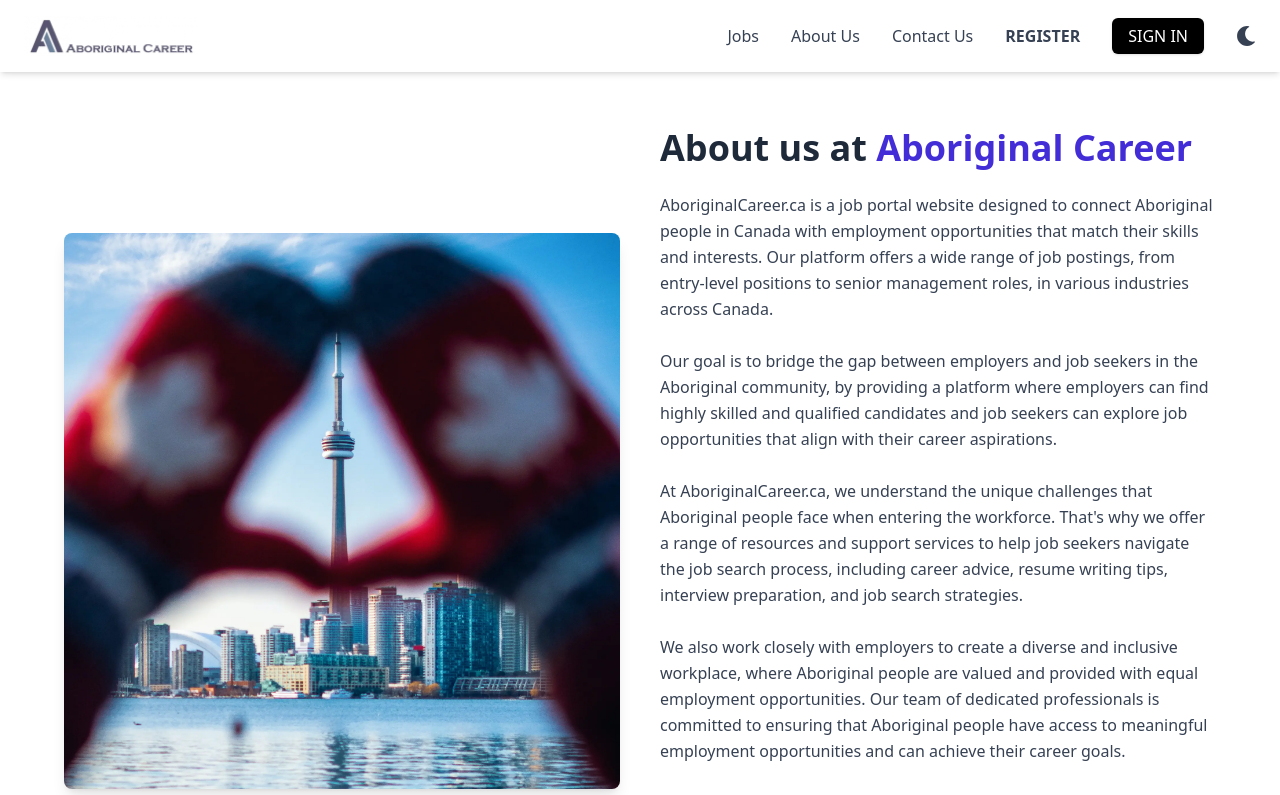
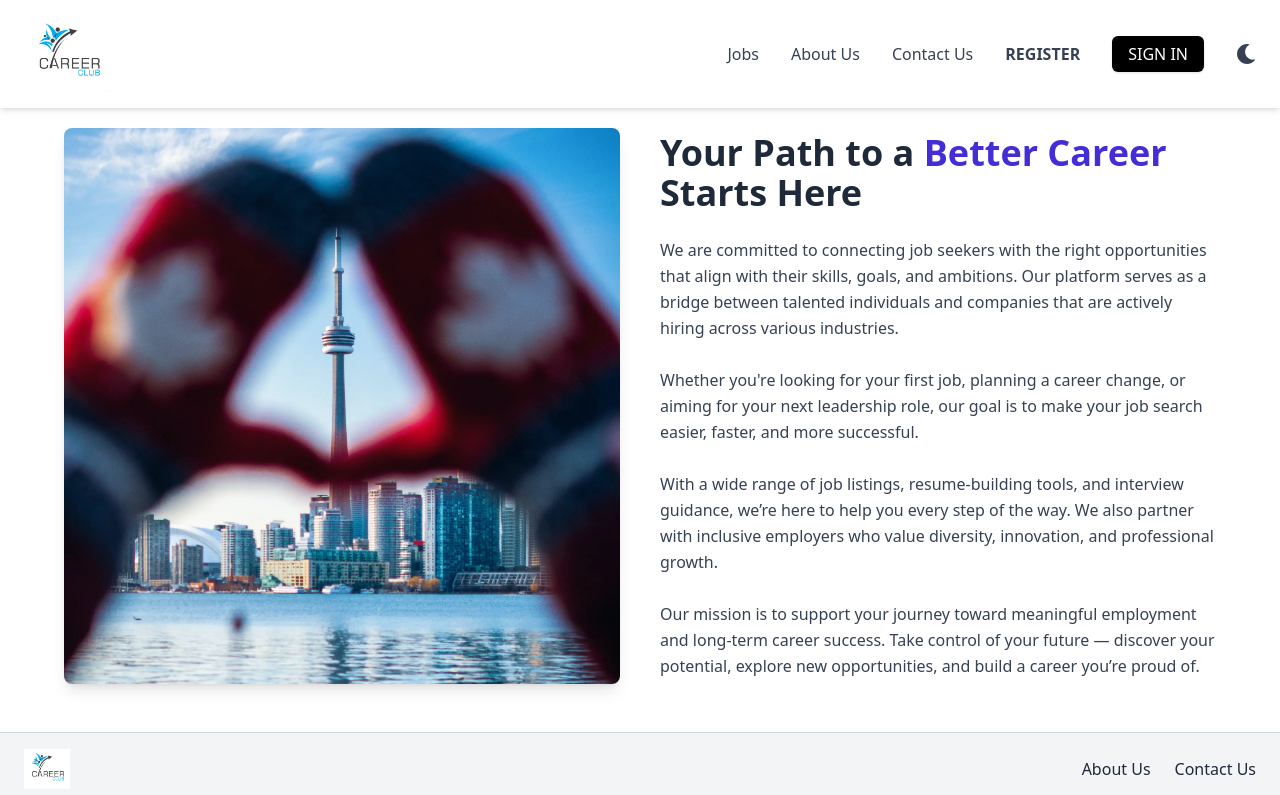
Before and after one commit to Shubham-juris/abnormalcareer, a React (Vite) app in the folder abnormal/: page /about in a window 1280 px wide. Shown: the top 795 px of the page. Built offline with nearby package versions, Linux system fonts and the light colour scheme.

Commit message:
here the updated logo

```diff
--- a/abnormal/src/About/About.jsx
+++ b/abnormal/src/About/About.jsx
@@ -1,6 +1,5 @@
-
 import React, { useEffect } from "react";
-import aboutImg from "../assets/about.webp"; // Add your image here
+import aboutImg from "../assets/about.webp"; // Make sure the path is correct
 
 const About = () => {
   useEffect(() => {
@@ -13,24 +12,22 @@
 
         {/* Left Image */}
         <div>
-          <img src={aboutImg} alt="About Aboriginal Career" className="rounded-lg shadow-lg" />
+          <img src={aboutImg} alt="About Us" className="rounded-lg shadow-lg" />
         </div>
 
         {/* Right Content */}
         <div>
           <h2 className="text-4xl font-bold text-gray-800 dark:text-white mb-6">
-            About us at <span className="text-indigo-700 dark:text-indigo-400">Aboriginal Career</span>
+            Your Path to a <span className="text-indigo-700 dark:text-indigo-400">Better Career</span> Starts Here
           </h2>
           <p className="text-gray-700 dark:text-gray-300 leading-relaxed space-y-4">
-            AboriginalCareer.ca is a job portal website designed to connect Aboriginal people in Canada with employment opportunities that match their skills and interests. Our platform offers a wide range of job postings, from entry-level positions to senior management roles, in various industries across Canada.
+            We are committed to connecting job seekers with the right opportunities that align with their skills, goals, and ambitions. Our platform serves as a bridge between talented individuals and companies that are actively hiring across various industries.
             <br /><br />
-            Our goal is to bridge the gap between employers and job seekers in the Aboriginal community, by providing a platform where employers can find highly skilled and qualified candidates and job seekers can explore job opportunities that align with their career aspirations.
+            Whether you're looking for your first job, planning a career change, or aiming for your next leadership role, our goal is to make your job search easier, faster, and more successful.
             <br /><br />
-            At AboriginalCareer.ca, we understand the unique challenges that Aboriginal people face when entering the workforce. That's why we offer a range of resources and support services to help job seekers navigate the job search process, including career advice, resume writing tips, interview preparation, and job search strategies.
+            With a wide range of job listings, resume-building tools, and interview guidance, we’re here to help you every step of the way. We also partner with inclusive employers who value diversity, innovation, and professional growth.
             <br /><br />
-            We also work closely with employers to create a diverse and inclusive workplace, where Aboriginal people are valued and provided with equal employment opportunities. Our team of dedicated professionals is committed to ensuring that Aboriginal people have access to meaningful employment opportunities and can achieve their career goals.
-            <br /><br />
-            Whether you are a recent graduate, an experienced professional, or seeking a career change, AboriginalCareer.ca is the perfect platform to find your dream job. Join our community of Aboriginal job seekers today and take the first step towards a rewarding career.
+            Our mission is to support your journey toward meaningful employment and long-term career success. Take control of your future — discover your potential, explore new opportunities, and build a career you’re proud of.
           </p>
         </div>
       </div>
--- a/abnormal/src/Common/Footer.jsx
+++ b/abnormal/src/Common/Footer.jsx
@@ -1,5 +1,5 @@
 import React from 'react';
-import logo from '../assets/logo.webp'; // Adjust the path if needed
+import logo from '../assets/logo.png'; // Adjust the path if needed
 import { FaHeart } from "react-icons/fa";
 
 const Footer = () => {
--- a/abnormal/src/Common/Navbar.jsx
+++ b/abnormal/src/Common/Navbar.jsx
@@ -2,7 +2,7 @@
 import { Link } from "react-router-dom";
 import { HiMenu, HiX } from "react-icons/hi";
 import { FaMoon, FaSun } from "react-icons/fa";
-import logo from "../assets/logo.webp"; // ✅ update this to correct relative path
+import logo from "../assets/logo.png" // ✅ update this to correct relative path
 
 const Navbar = () => {
   const [menuOpen, setMenuOpen] = useState(false);
@@ -49,10 +49,11 @@
         <div className="flex items-center gap-3">
           <Link to="/">
             <img
-              src={logo}
-              alt="Aboriginal Career Logo"
-              className="h-10 w-auto"
-            />
+  src={logo}
+  alt="Aboriginal Career Logo"
+  className="h-19 w-auto max-w-[250px]"
+/>
+
           </Link>
         </div>
 
--- a/abnormal/src/Contact/Contact.jsx
+++ b/abnormal/src/Contact/Contact.jsx
@@ -75,7 +75,7 @@
         <p style={styles.paragraph}>
           If you would like to contact us and receive support, we recommend sending us an email. One of our representatives will reply to you within 24 hours.
         </p>
-        <p style={styles.contactInfo}>admin@aboriginalcareer.ca</p>
+        <p style={styles.contactInfo}>admin@careerjobs.ca</p>
       </div>
     </div>
   );
--- a/abnormal/src/Home/Hero.jsx
+++ b/abnormal/src/Home/Hero.jsx
@@ -1,5 +1,5 @@
 import React from "react";
-import bgImage from "../assets/background.webp"; // adjust path if needed
+import bgImage from "../assets/background.webp"; // ✅ ensure the path is correct
 
 const Hero = () => {
   const styles = {
@@ -58,13 +58,11 @@
       <div style={styles.overlay}></div>
       <div style={styles.box}>
         <h1 style={styles.heading}>
-          The Job Seeker Portal for{" "}
-          <span style={styles.highlight}>Canadian</span>
-          <br />
-          Indigenous <span style={styles.highlight}>Peoples</span>
+          Empowering <span style={styles.highlight}>Indigenous Talent</span><br />
+          Across <span style={styles.highlight}>Canada</span>
         </h1>
         <p style={styles.subtext}>
-          With a few clicks, you can access thousands of Indigenous job openings across Canada.
+          Discover meaningful career opportunities designed to support Indigenous communities and help you thrive professionally.
         </p>
       </div>
     </div>
```
Also changed, not shown: abnormal/src/assets/logo.png (added), abnormal/src/assets/logo.webp (deleted).
